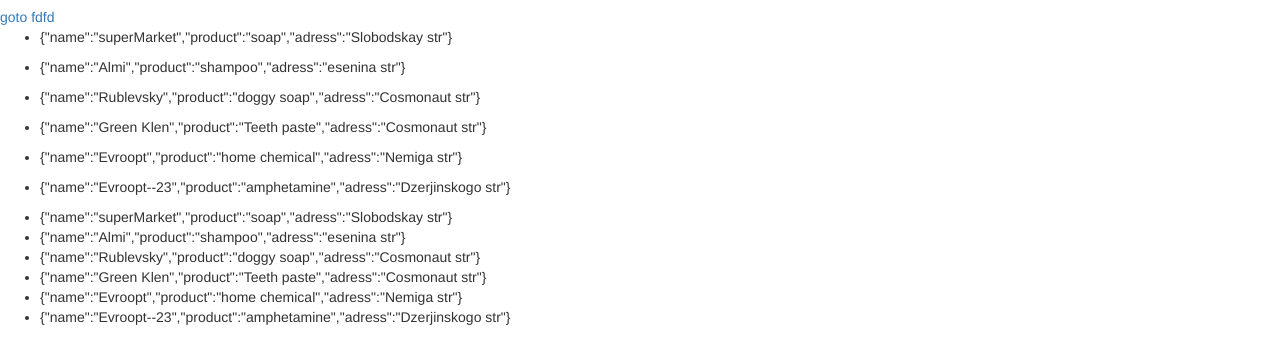
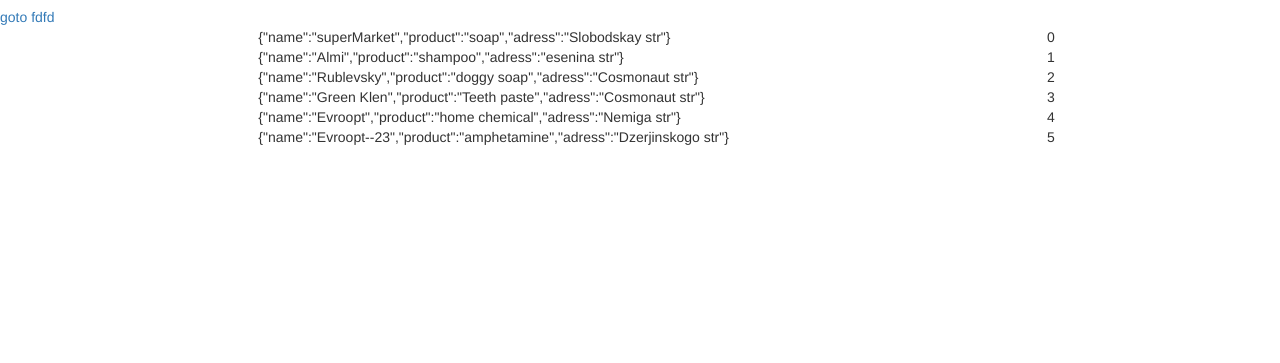
Before and after one commit to kazakdmitry2010/Market, a plain HTML site: page public/index.html in a window 1280 px wide. Shown: the part 63-426 px from the top of the page. Drawn offline with nearby package versions, Linux system fonts and the light colour scheme; some packages are replaced by stand-ins of ours.

Commit message:
work version

```diff
--- a/public/html/tpl1.html
+++ b/public/html/tpl1.html
@@ -4,11 +4,27 @@
 <a href="#!/" >goto</a>
 <a href="#!/about">fdfd</a>
 
-<ul ng-repeat="market in dataMarkets">
-	<li>{{market}}</li>
-</ul>
 
-	<ul ui-sortable="sortableOptions" ng-model="dataMarkets">
- 	 	<li ng-repeat="item in dataMarkets">{{ item }}</li>
-	</ul>
+<!--бутстрап бутсрапыч ёхохохо-->
+	<div class="row">
+	  <div class="col-md-10 col-md-offset-2" >
+
+
+			<ul ui-sortable="sortableOptions" ng-model="lists">
+
+		 	 	<li type="none" ng-repeat="item in lists track by $index">
+		 	 	<div class="row">
+		 	 	<div class="col-md-9">
+		 	 		{{ item }}
+		 	 	</div>
+		 	 	 <div class="col-md-3">{{$index}}</div>
+
+
+				</div>
+		 	 	</li>
+
+			</ul>
+	  </div>
+	</div>
+
 </div>
--- a/public/js/controller/mainCtrl.js
+++ b/public/js/controller/mainCtrl.js
@@ -2,6 +2,20 @@
 	.controller("mainCtrl",function($scope,dataService){
 		$scope.dataMarkets = dataService.Markets;
 
+		var t = $scope.dataMarkets;
+
+		var data = [];
+
+		for(var key in t){
+			data.push(
+				t[key]
+
+			);
+		}
+
+		$scope.lists = data;
+
+		$scope.markets = [1,2,3,4,5]
 		$scope.sortableOptions = {
 
 		    update: function(e, ui) {
```
